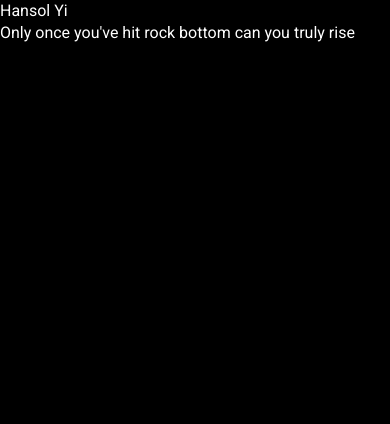
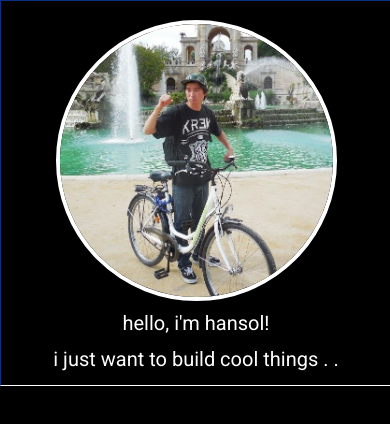
Before and after one commit to misterhansolodolo/misterhansolodolo.github.io, a plain HTML site: page about.html in a window 390 px wide. Drawn offline with nearby package versions, Linux system fonts and the light colour scheme.

Commit message:
beginning of title

```diff
--- a/about.html
+++ b/about.html
@@ -1,6 +1,7 @@
 <!DOCTYPE html>
 <html>
 <head>
+  <title> hi hansol </title>
   <link rel="stylesheet" href="https://fonts.googleapis.com/css?family=Roboto:400,500">
   <link rel="stylesheet" type="text/css" href="./src/css/reset.css">
   <link rel="stylesheet" type="text/css" href="./src/css/about.css">
@@ -11,15 +12,15 @@
 <body>
   <img src="./src/images/background.gif" id="gif" />
   <div id="title">
-
-    <div id="name"> Hansol Yi </div>
-    <div id="description"> Only once you've hit rock bottom can you truly rise </div>
+    <img src="./src/images/profile.jpg" id="profile" />
+    <div id="name">hello, i'm hansol!</div>
+    <div id="description"> i just want to build cool things . . </div>
   </div>
 
 
 
   <div id="audio">
-    <audio controls autoplay loop>
+    <audio controls loop>
       <source src="./src/music/zhu.mp3" type="audio/mpeg">
     <audio>
   </di>
--- a/src/css/about.css
+++ b/src/css/about.css
@@ -3,16 +3,26 @@ body {
 }
 
 #title {
+  border:           1px solid #0A3088;
   margin-left:      auto;
   margin-right:     auto;
   width:            80%;
   background-color: black;
+  padding-top:      1%;
+  padding-bottom:   1%;
 }
 #name {
-  color: white;
+  font-size:  20px;
+  margin-top: 1%;
+  text-align: center;
+  color:      white;
 }
 #description {
-  color: white;
+  font-size:  20px;
+  margin-top: 1%;
+  text-align: center;
+  display:    block;
+  color:      white;
 }
 #gif{
   z-index:  -1;
@@ -20,13 +30,25 @@ body {
   width:    100%;
   height:   100%;
 }
+#profile{
+  border:        4px solid white;
+  margin:        0 auto;
+  display:       block;
+  width:         20%;
+  border-radius: 100%;
+}
 #audio {
   width:  300px;
   margin: 0 auto;
 }
 /* 3 boxes */
 @media screen and (max-width: 1024px) {
-
+  #title {
+    width: 100%;
+  }
+  #profile {
+    width: 30%;
+  }
 }
 
 /* 2 boxes */
@@ -37,17 +59,40 @@ body {
   #audio {
     display: none;
   }
+  #profile {
+    width: 30%;
+  }
 }
 
-/*1 box */
-@media screen and (max-width: 420px) {
+/*phone */
+@media screen and (max-width: 480px) {
   #gif {
     display: none;
   }
   #title {
-    width: 100%;
+    padding-top:    3%;
+    padding-bottom: 3%;
+    border-bottom:  1px solid white;
+    width:          100%;
   }
   #audio {
     display: none;
   }
+  #profile{
+    margin-top: 2%;
+    width: 70%;
+  }
+  #name {
+    font-size:  20px;
+    margin-top: 2%;
+    text-align: center;
+    color:      white;
+  }
+  #description {
+    font-size:  20px;
+    margin-top: 2%;
+    text-align: center;
+    display:    block;
+    color:      white;
+  }
 }
```
Also changed, not shown: src/images/profile.jpg (added).
